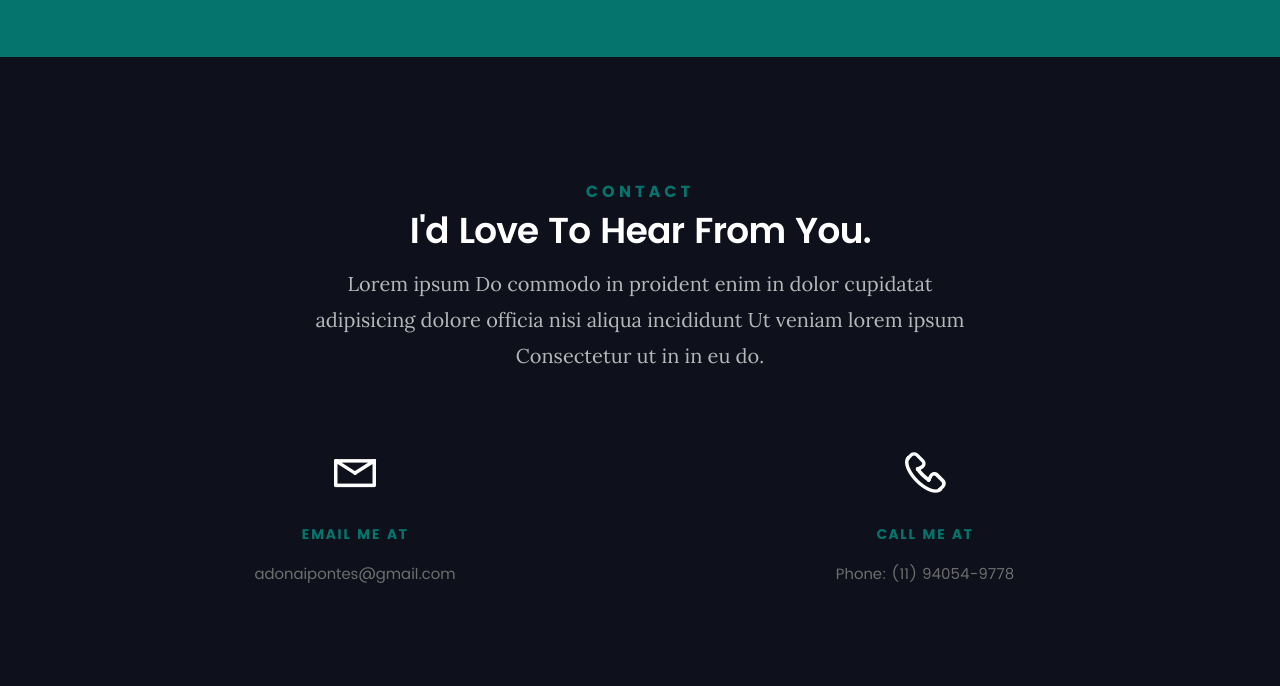
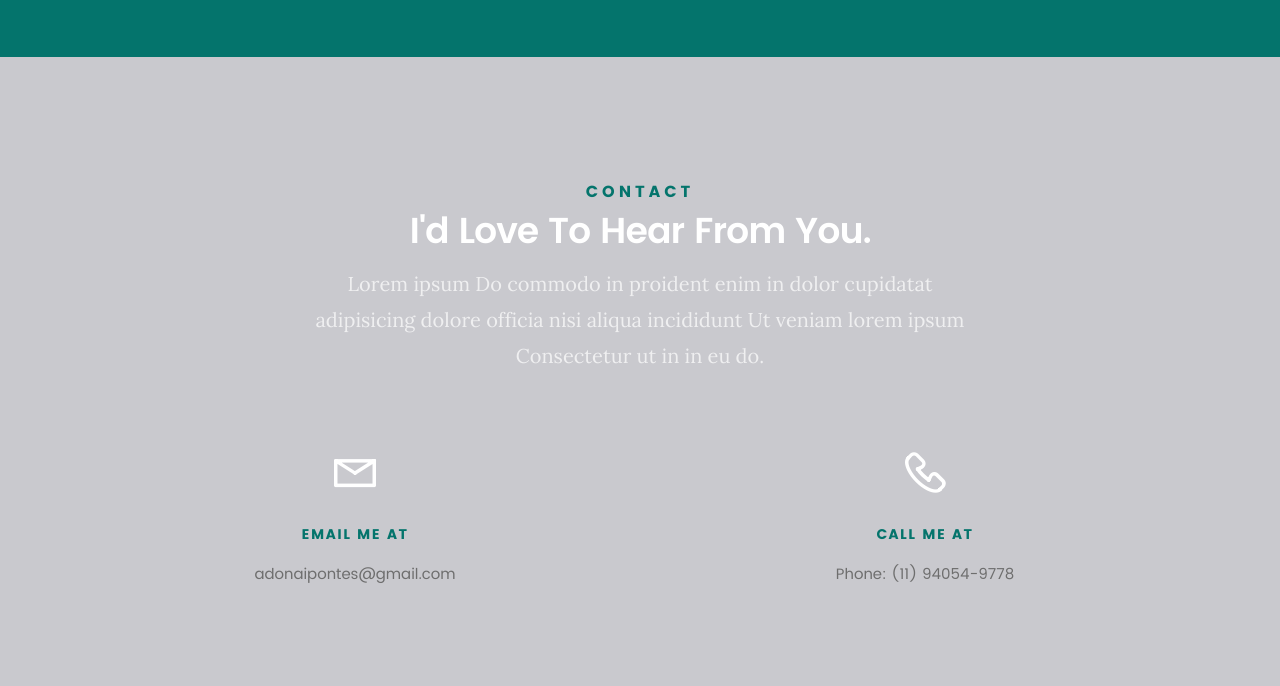
Before and after one commit to AdonaiPontes/adonaipontes.github.io, a plain HTML site: page index.html in a window 1280 px wide. Shown: the part 6192-6878 px from the top of the page. Drawn offline with Linux system fonts and the light colour scheme; files whose address does not match are found by name.

Commit message:
Update main.css

```diff
--- a/css/main.css
+++ b/css/main.css
@@ -2250,7 +2250,7 @@ header .logo a {
  * -------------------------------------------------------------------
  */
 #contact {
-	background: #0e101b;
+	background: #c9c9ce;
 	padding-top: 12rem;
 	padding-bottom: 7.2rem;
 }
```
